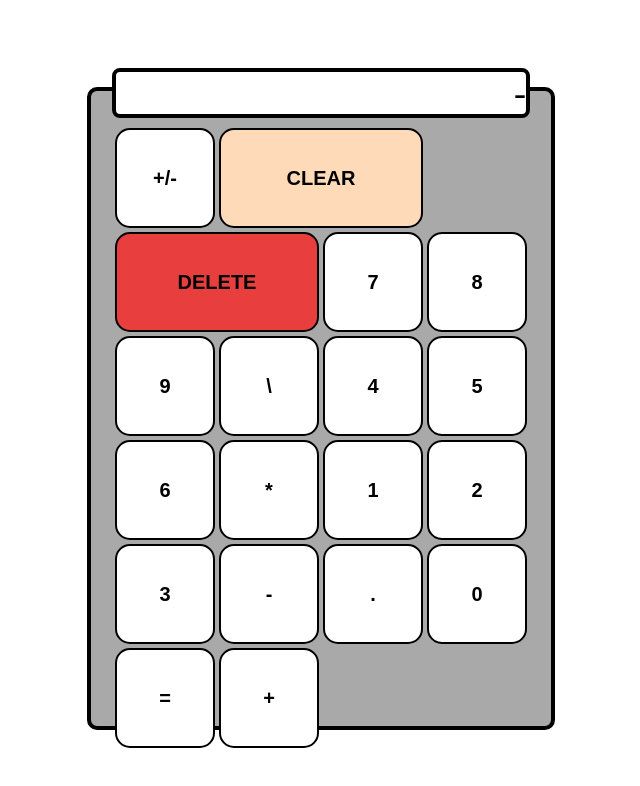
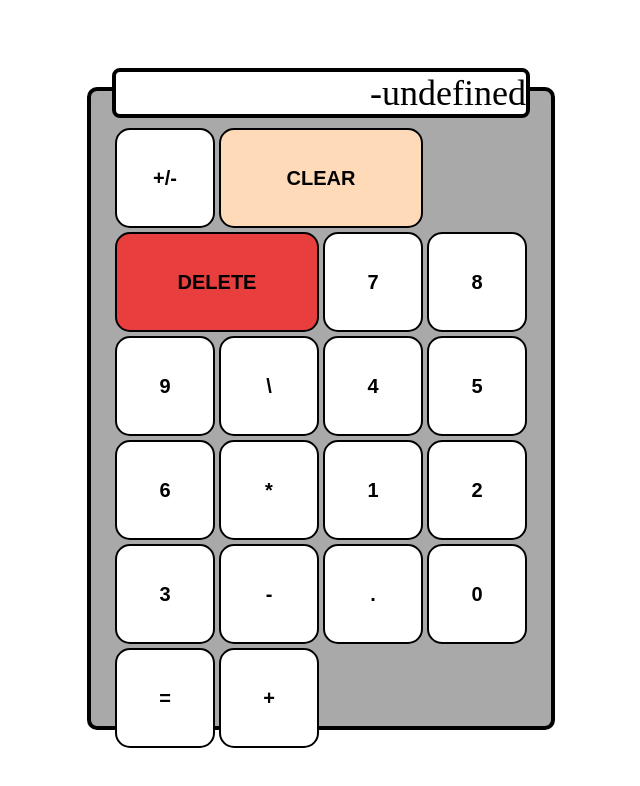
Before and after one commit to ChrisEOlsen/calculator, a plain HTML site: page index.html in a window 1280 px wide. Both pictures are taken after a click on the button "+/-". Shown: the whole page, without its empty margins (327-967 px from the left). Drawn offline with Linux system fonts and the light colour scheme.

Commit message:
fixed negative number bug created by clearUsed bug

```diff
--- a/index.html
+++ b/index.html
@@ -57,9 +57,15 @@
 
         function negativeUsed(){
             if(partNum[0] == '-') return;
-            partNum.unshift('-');
-            screen.textContent = screen.textContent.slice(0,screen.textContent.length - partNum.length + 1);
-            screen.textContent += partNum.join('');
+            if(!operatorActive){
+                let original = fullNum[0];
+                fullNum[0] = '-'+original;
+                screen.textContent = fullNum[0];
+            }else if(operatorActive){
+                partNum.unshift('-');
+                screen.textContent = screen.textContent.slice(0,screen.textContent.length - partNum.length + 1);
+                screen.textContent += partNum.join('');
+            }
         }
 
         //numbers and number events
```
